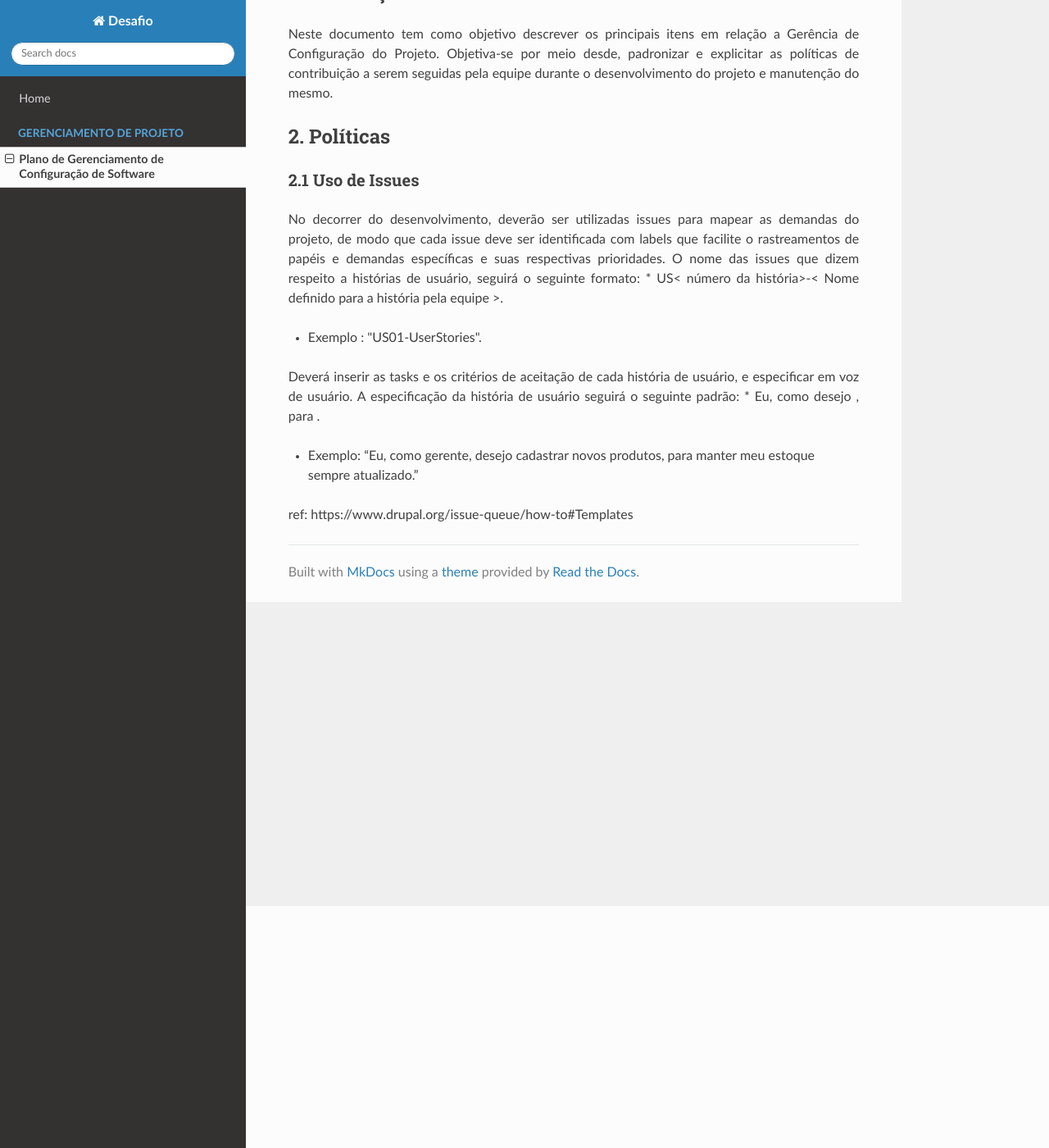
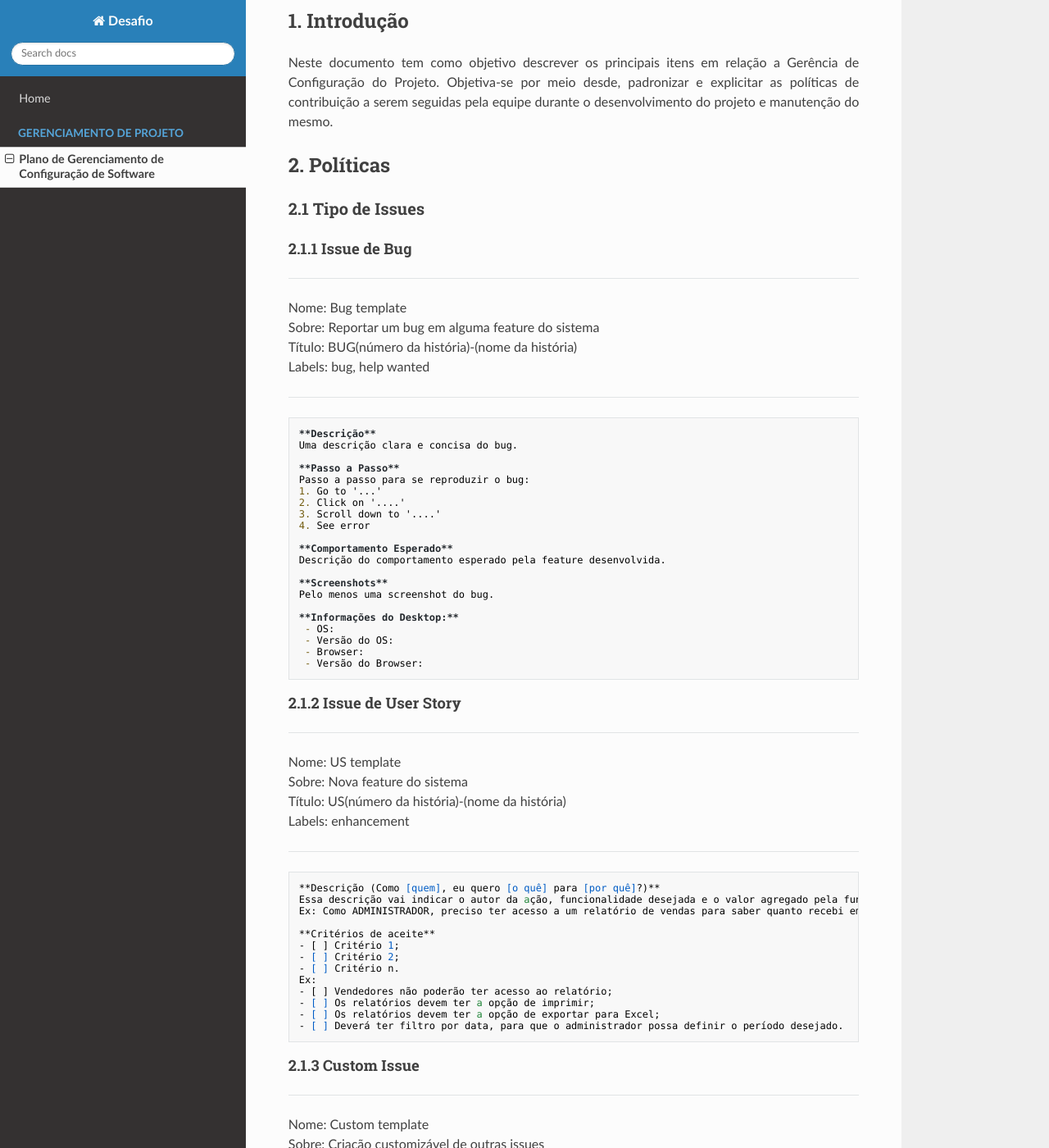
Before and after one commit to fga-eps-mds/2019.2-Vsign, an MkDocs documentation site: the page built from docs/managementProject/gcs.md, in a window 1280 px wide and 1400 px high, scrolled down 295 px. Shown: the whole window at 82% size. Built offline with MkDocs 1.6.1, drawn with Linux system fonts in a browser that asks for light colours; nearby versions of some CDN libraries; some of the changed text lies outside the part shown.

Commit message:
Added Issue Types and Templates

````diff
--- a/docs/managementProject/gcs.md
+++ b/docs/managementProject/gcs.md
@@ -2,7 +2,8 @@
 
 | Versão | Descrição     | Autor   |
 |:------:|:-------------:|:-------:|
-|  1.0   | Introdução, Uso de Issues| Thiago Ribeiro|
+|  0.1   | Introdução, Uso de Issues | Thiago Ribeiro|
+|  0.2   | Templates de Issues | @caue96 |
 
 -----
 
@@ -12,22 +13,81 @@
 
 ## 2. Políticas
 
-### 2.1 Uso de Issues
+### 2.1 Tipo de Issues
 
-<p align = "justify">
+#### 2.1.1 Issue de Bug
 
-No decorrer do desenvolvimento, deverão ser utilizadas issues para mapear as demandas do projeto, de modo que cada issue deve ser identificada com labels que facilite o rastreamentos de papéis e demandas específicas e suas respectivas prioridades.
+---
+Nome: Bug template<br>
+Sobre: Reportar um bug em alguma feature do sistema<br>
+Título: BUG(número da história)-(nome da história)<br>
+Labels: bug, help wanted
 
-O nome das issues que dizem respeito a histórias de usuário, seguirá o seguinte formato:
+---
 
-* US< número da história>-< Nome definido para a história pela equipe >.</p>
+```
+**Descrição**
+Uma descrição clara e concisa do bug.
 
-* Exemplo : "US01-UserStories".
+**Passo a Passo**
+Passo a passo para se reproduzir o bug:
+1. Go to '...'
+2. Click on '....'
+3. Scroll down to '....'
+4. See error
 
-<p align = "justify">Deverá inserir as tasks e os critérios de aceitação de cada história de usuário, e especificar em voz de usuário. A especificação da história de usuário seguirá o seguinte padrão:
+**Comportamento Esperado**
+Descrição do comportamento esperado pela feature desenvolvida.
 
-* Eu, como <usuário> desejo <meta/desejo>, para <benefício>.</p>
+**Screenshots**
+Pelo menos uma screenshot do bug.
 
-* Exemplo: “Eu, como gerente, desejo cadastrar novos produtos, para manter meu estoque sempre atualizado.”
+**Informações do Desktop:**
+ - OS:
+ - Versão do OS:
+ - Browser:
+ - Versão do Browser:
+```
 
-ref: https://www.drupal.org/issue-queue/how-to#Templates
+#### 2.1.2 Issue de User Story
+
+---
+Nome: US template<br>
+Sobre: Nova feature do sistema<br>
+Título: US(número da história)-(nome da história)<br>
+Labels: enhancement
+
+---
+
+```
+**Descrição (Como [quem], eu quero [o quê] para [por quê]?)**
+Essa descrição vai indicar o autor da ação, funcionalidade desejada e o valor agregado pela funcionalidade.
+Ex: Como ADMINISTRADOR, preciso ter acesso a um relatório de vendas para saber quanto recebi em determinado período.
+
+**Critérios de aceite**
+- [ ] Critério 1;
+- [ ] Critério 2;
+- [ ] Critério n.
+Ex:
+- [ ] Vendedores não poderão ter acesso ao relatório;
+- [ ] Os relatórios devem ter a opção de imprimir;
+- [ ] Os relatórios devem ter a opção de exportar para Excel;
+- [ ] Deverá ter filtro por data, para que o administrador possa definir o período desejado.
+```
+
+#### 2.1.3 Custom Issue
+
+---
+Nome: Custom template<br>
+Sobre: Criação customizável de outras issues<br>
+Título: ""<br>
+Labels: ""
+
+---
+
+```
+**Descrição**
+Descrição do que se trata a issue.
+```
+
+referências: [Issue de User Story](https://medium.com/vertice/como-escrever-boas-users-stories-hist%C3%B3rias-de-usu%C3%A1rios-b29c75043fac) e [Issue de Bug](https://github.com/devspace/awesome-github-templates)
````
